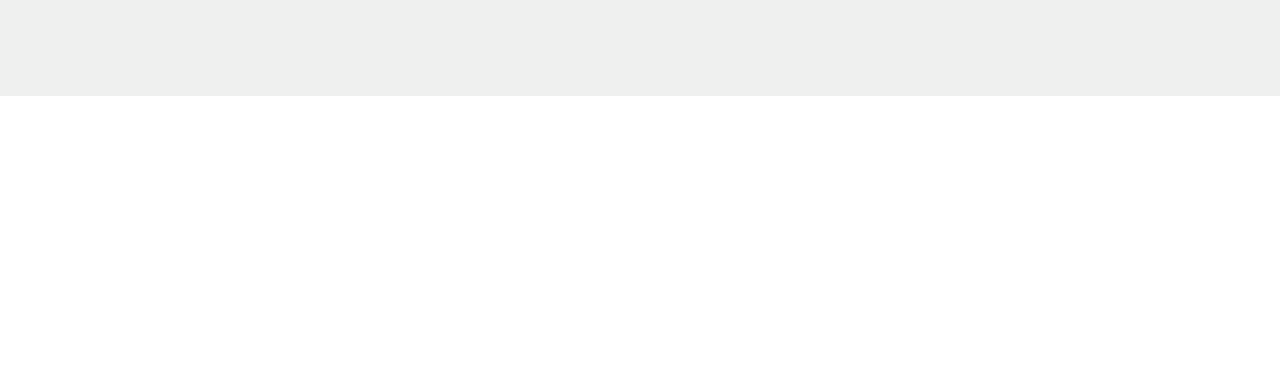
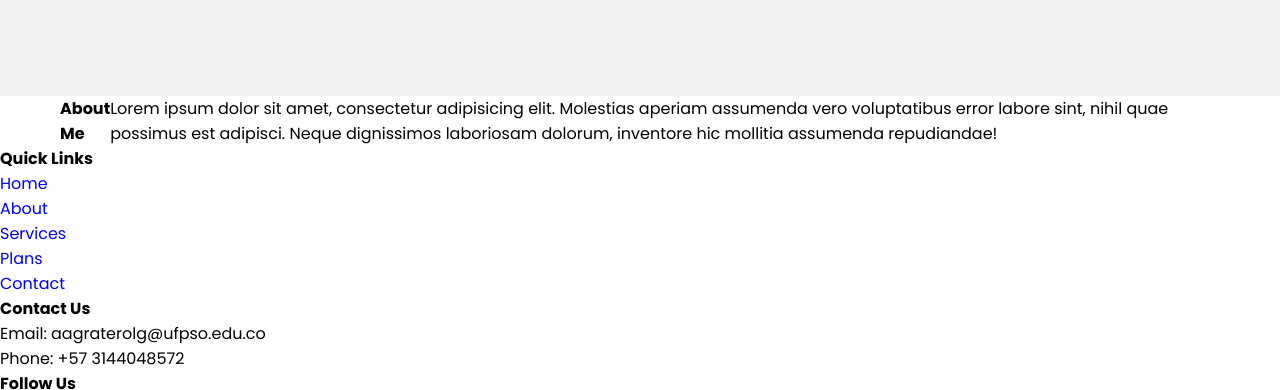
Before and after one commit to Angelo-graterol/Proyecto, a plain HTML site: page index.html in a window 1280 px wide. Shown: the part 1069-1459 px from the top of the page. Before the commit the page ends 1165 px from the top, so only its background shows below. Drawn offline with Linux system fonts and the light colour scheme.

```diff
--- a/estilos/style.css
+++ b/estilos/style.css
@@ -284,3 +284,4 @@
 }
 
 /*End Sobre Nosotros*/
+h1
--- a/index.html
+++ b/index.html
@@ -96,7 +96,7 @@
 
     </main>
 
-    <!-- <footer>
+    <footer>
         <div class="footer-container">
           <div class="footer-section about">
             <h4>About Me</h4>
@@ -131,7 +131,7 @@
         <div class="footer-bottom">
           <p>&copy; 2024 Angelo Graterol | All Rights Reserved</p>
         </div>
-      </footer> -->
+      </footer>
 
 </body>
 </html>
```
